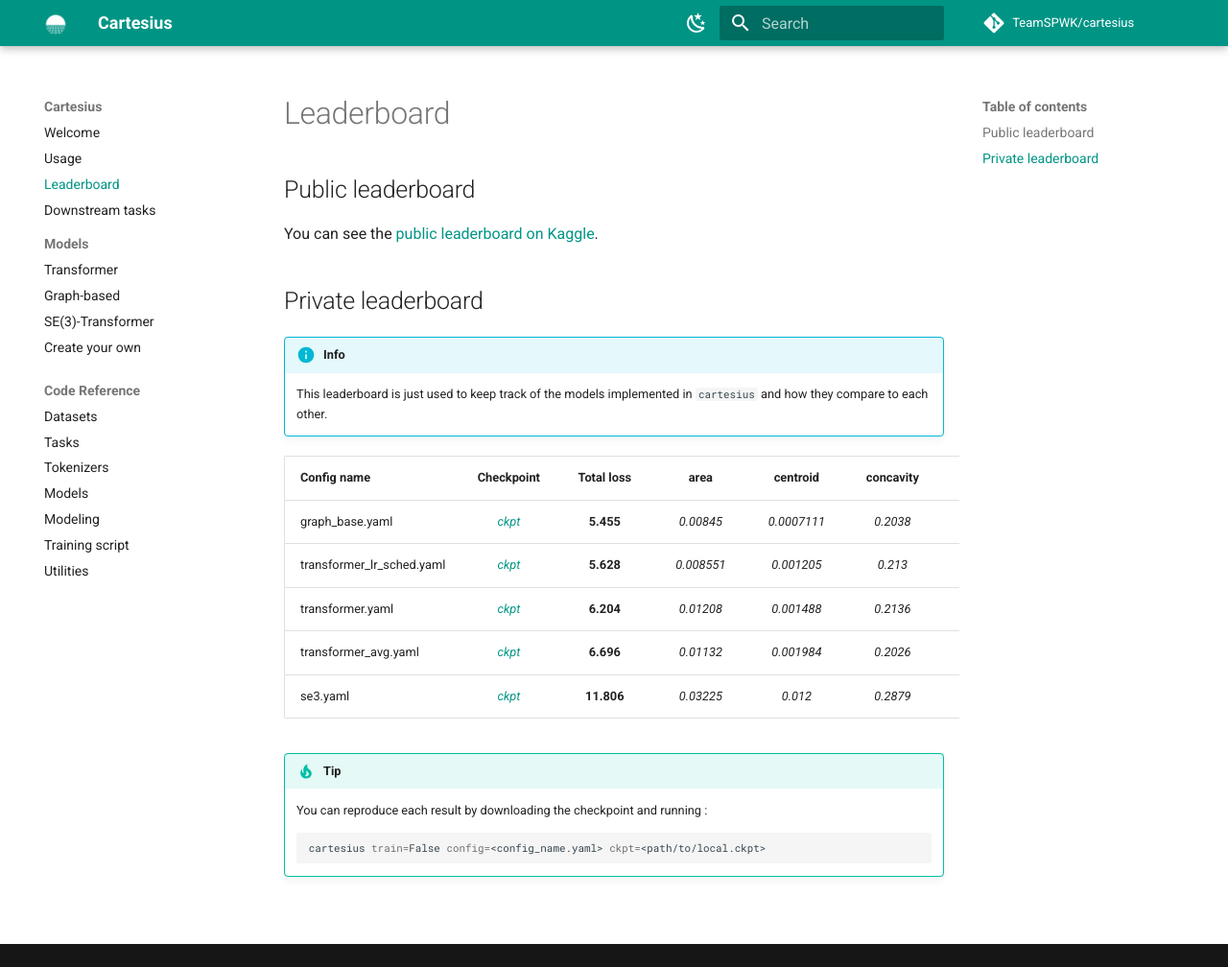
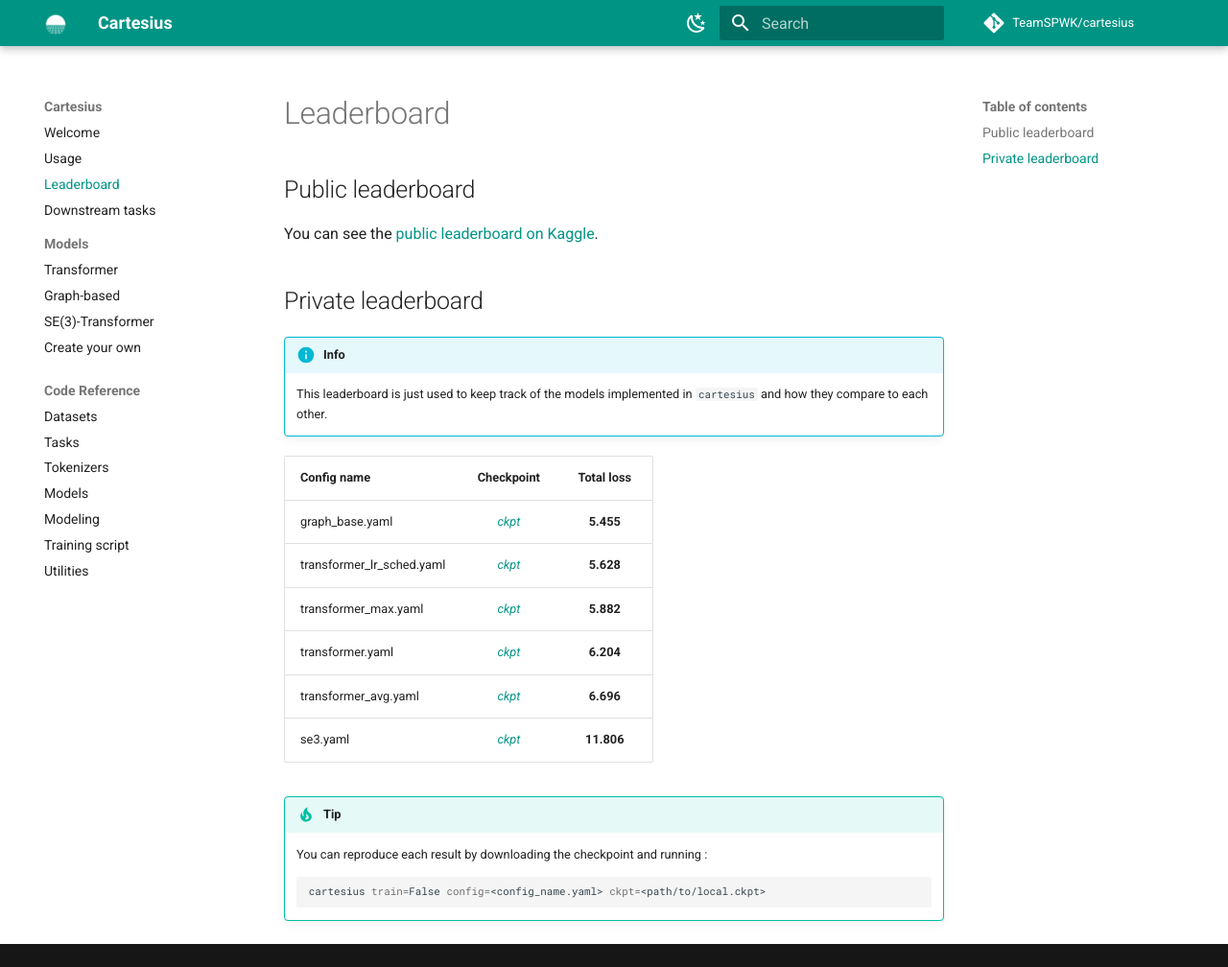
Before and after one commit to TeamSPWK/cartesius, an MkDocs documentation site: the page built from docs/leaderboard.md, in a window 1280 px wide and 1008 px high. Shown: the whole window at 96% size. Built offline with MkDocs 1.6.1 and Material for MkDocs 9.7.7, drawn with Linux system fonts in a browser that asks for light colours; comment, search, counter and statistics services are not loaded.

Commit message:
:tada: Update and simplify private leaderboard

```diff
--- a/docs/leaderboard.md
+++ b/docs/leaderboard.md
@@ -9,13 +9,14 @@ You can see the [public leaderboard on Kaggle](https://www.kaggle.com/c/cartesiu
 !!! info
     This leaderboard is just used to keep track of the models implemented in `cartesius` and how they compare to each other.
 
-| Config name                   |                                                           Checkpoint                                                          | Total loss |    area   |  centroid  | concavity |  min_clear | perimeter | size       |
-| ----------------------------- | :---------------------------------------------------------------------------------------------------------------------------: | :--------: | :-------: | :--------: | :-------: | :--------: | :-------: | ---------- |
-| graph_base.yaml  |  [*ckpt*](https://github.com/TeamSPWK/cartesius/releases/download/untagged-069a5fb3505f82ae6f83/graph_base_static_scale.ckpt) |  **5.455** | *0.00845* | *0.0007111* |  *0.2038* | *0.003739* |  *0.2713* | *0.003037* |
-| transformer_lr_sched.yaml | [*ckpt*](https://github.com/TeamSPWK/cartesius/releases/download/untagged-20a90d4ca33d1136b502/transformer_lr_sched.ckpt) |  **5.628**  | *0.008551* | *0.001205* |  *0.213* | *0.005635* |  *0.1383* | *0.004007* |
-| transformer.yaml | [*ckpt*](https://github.com/TeamSPWK/cartesius/releases/download/untagged-069a5fb3505f82ae6f83/transformer_static_scale.ckpt) |  **6.204**  | *0.01208* | *0.001488* |  *0.2136* | *0.006439* |  *0.2888* | *0.004647* |
-| transformer_avg.yaml | [*ckpt*](https://github.com/TeamSPWK/cartesius/releases/download/untagged-069a5fb3505f82ae6f83/transformer_avg.ckpt) |  **6.696**   | _0.01132_ | _0.001984_ |   _0.2026_  |  _0.004641_  |   _0.9786_  | _0.006836_ |
-| se3.yaml | [*ckpt*](https://github.com/TeamSPWK/cartesius/releases/download/untagged-069a5fb3505f82ae6f83/se3.ckpt) |    **11.806**   | _0.03225_ | _0.012_ |   _0.2879_  |  _0.007499_  |   _0.2545_  | _0.03637_ |
+| Config name                   |                                                           Checkpoint                                                          | Total loss |
+| ----------------------------- | :---------------------------------------------------------------------------------------------------------------------------: | :--------: |
+| graph_base.yaml  |  [*ckpt*](https://github.com/TeamSPWK/cartesius/releases/download/untagged-d0f96c06e59f279bfe4a/graph_base.ckpt) |  **5.455** |
+| transformer_lr_sched.yaml | [*ckpt*](https://github.com/TeamSPWK/cartesius/releases/download/untagged-d0f96c06e59f279bfe4a/transformer_lr_sched.ckpt) |  **5.628**  |
+| transformer_max.yaml | [*ckpt*](https://github.com/TeamSPWK/cartesius/releases/download/untagged-d0f96c06e59f279bfe4a/transformer_max.ckpt) |  **5.882**  |
+| transformer.yaml | [*ckpt*](https://github.com/TeamSPWK/cartesius/releases/download/untagged-d0f96c06e59f279bfe4a/transformer.ckpt) |  **6.204**  |
+| transformer_avg.yaml | [*ckpt*](https://github.com/TeamSPWK/cartesius/releases/download/untagged-d0f96c06e59f279bfe4a/transformer_avg.ckpt) |  **6.696**   |
+| se3.yaml | [*ckpt*](https://github.com/TeamSPWK/cartesius/releases/download/untagged-d0f96c06e59f279bfe4a/se3.ckpt) |    **11.806**   |
 
 !!! tip
     You can reproduce each result by downloading the checkpoint and running :
```
